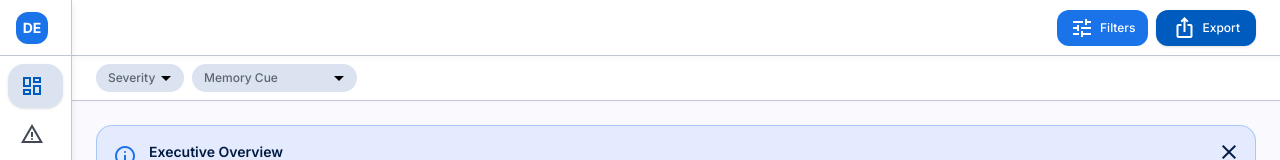
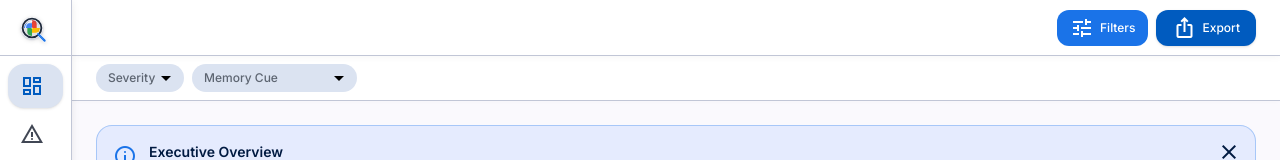
Before and after one commit to Pankaj-Shrivastava/GooglePhotos-DiscoveryEngine, a React (Vite) app in the folder dashboard/: page / in a window 1280 px wide. Shown: the top 160 px of the page. Built offline with nearby package versions, Linux system fonts and the light colour scheme.

Commit message:
style: add custom Discovery Engine SVG logo to sidebar and favicon

```diff
--- a/dashboard/index.html
+++ b/dashboard/index.html
@@ -2,7 +2,7 @@
 <html lang="en">
   <head>
     <meta charset="UTF-8" />
-    <link rel="icon" type="image/svg+xml" href="/favicon.svg" />
+    <link rel="icon" type="image/svg+xml" href="/logo.svg" />
     <meta name="viewport" content="width=device-width, initial-scale=1.0" />
     <title>Discovery Engine</title>
     <link rel="preconnect" href="https://fonts.googleapis.com">
--- a/dashboard/src/components/Sidebar.jsx
+++ b/dashboard/src/components/Sidebar.jsx
@@ -15,8 +15,8 @@ export default function Sidebar() {
     <aside className="group/sidebar fixed left-0 top-0 h-screen w-[72px] hover:w-60 bg-surface-container-lowest border-r border-outline-variant z-50 flex flex-col transition-all duration-300 ease-in-out overflow-hidden shadow-[0_2px_8px_rgba(0,0,0,0.08)] max-md:hidden">
       {/* Logo */}
       <div className="h-14 flex items-center px-4 gap-3 border-b border-outline-variant shrink-0">
-        <div className="w-8 h-8 rounded-lg bg-primary-container flex items-center justify-center shrink-0">
-          <span className="text-on-primary-container font-bold text-sm">DE</span>
+        <div className="w-8 h-8 shrink-0 flex items-center justify-center">
+          <img src="/logo.svg" alt="Discovery Engine Logo" className="w-full h-full object-contain drop-shadow-sm" />
         </div>
         <div className="opacity-0 group-hover/sidebar:opacity-100 transition-opacity duration-200 whitespace-nowrap overflow-hidden flex flex-col">
           <span className="text-sm font-semibold text-on-surface leading-tight">Discovery Engine</span>
```
Also changed, not shown: dashboard/public/logo.svg (added).
